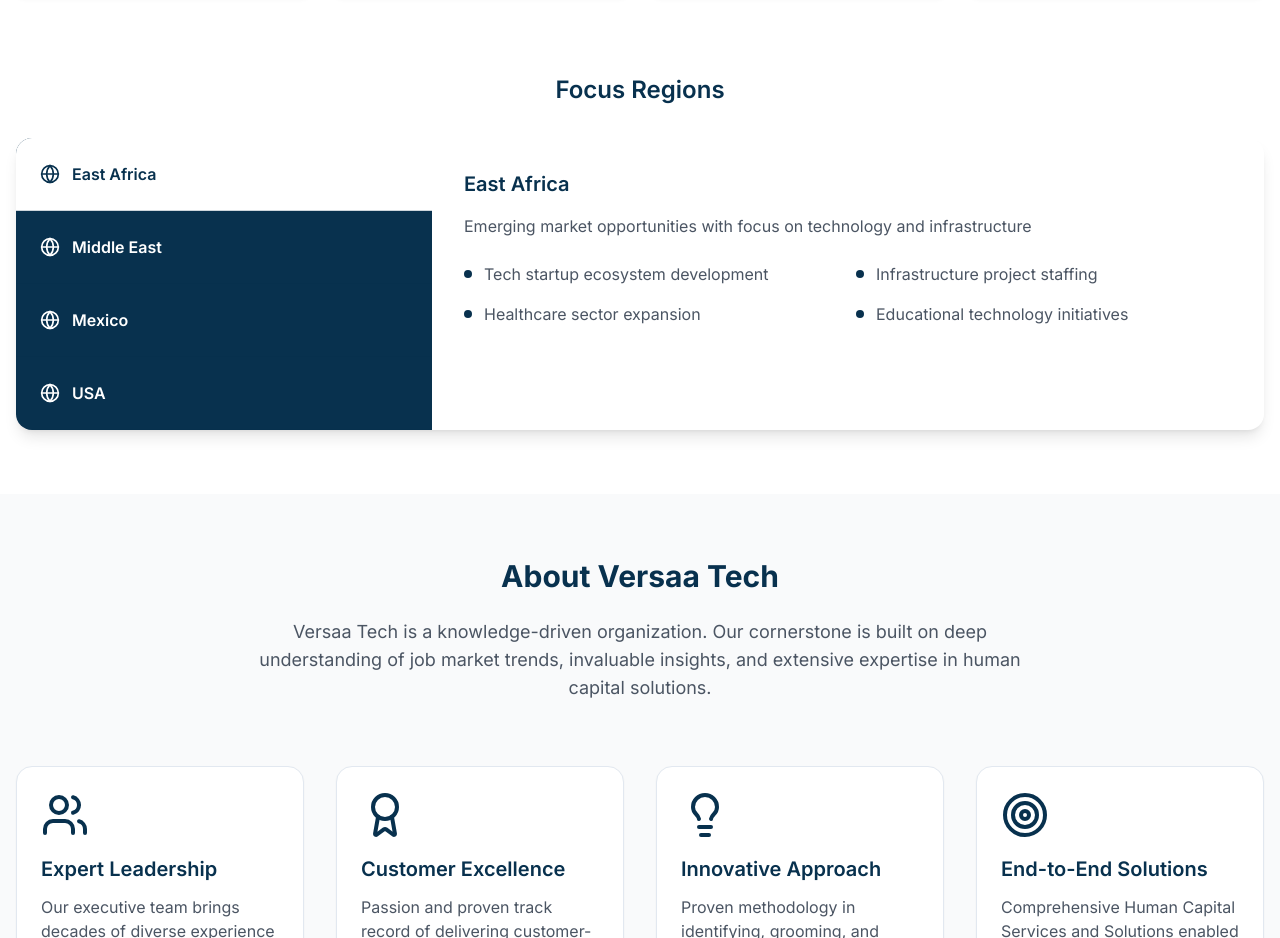
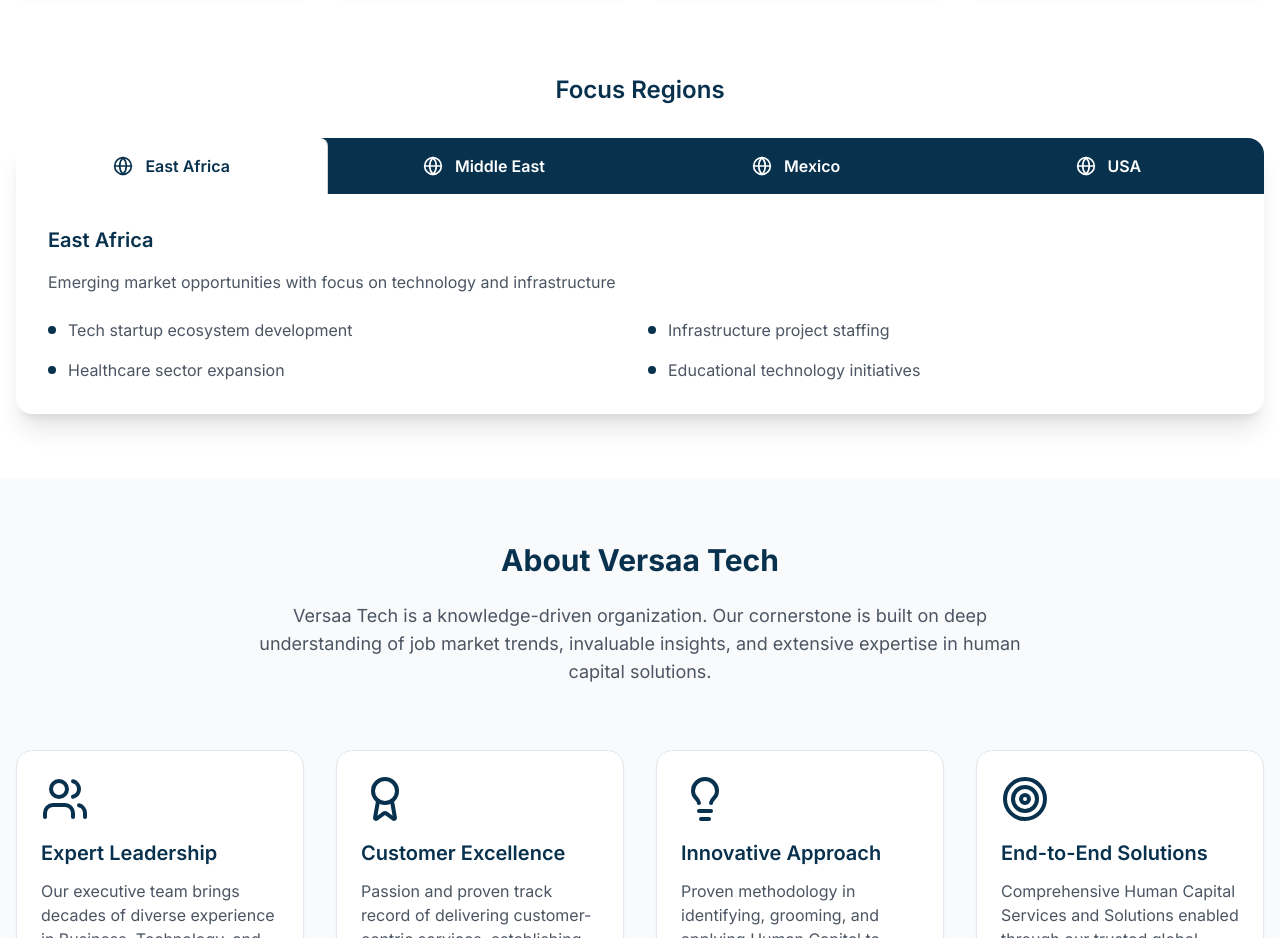
Before and after one commit to QoSz/versaa-tech, a Next.js app: page / in a window 1280 px wide. Shown: the part 3220-4158 px from the top of the page. Built offline with nearby package versions, Linux system fonts and the light colour scheme.

Commit message:
Minor ui improvements

```diff
--- a/src/components/home/StrategicFocus.tsx
+++ b/src/components/home/StrategicFocus.tsx
@@ -2,7 +2,7 @@
 
 import { useState } from 'react'
 import { motion } from 'framer-motion'
-import { Flame, Phone, Building2, Stethoscope, Globe } from 'lucide-react'
+import { Flame, Phone, Building2, Stethoscope, Globe, ChevronDown } from 'lucide-react'
 import { Card, CardContent } from "@/components/ui/card"
 
 interface FocusArea {
@@ -104,6 +104,7 @@
 
 export function StrategicFocus() {
     const [activeRegion, setActiveRegion] = useState(0)
+    const [isOpen, setIsOpen] = useState(false)
 
     return (
         <section className="py-16">
@@ -144,33 +145,86 @@
                 {/* Regions Section */}
                 <div>
                     <h3 className="text-2xl text-center font-semibold text-[#08314e] mb-8">Focus Regions</h3>
-                    <div className="bg-white rounded-2xl shadow-lg overflow-hidden">
-                        <div className="flex flex-col lg:flex-row">
-                            <div className="lg:w-1/3 bg-[#08314e]">
+                    <div className="bg-white rounded-2xl shadow-xl">
+                        <div className="flex flex-col">
+                            {/* Mobile Dropdown */}
+                            <div className="lg:hidden">
+                                <button
+                                    onClick={() => setIsOpen(!isOpen)}
+                                    className="w-full flex items-center justify-between p-4 bg-[#08314e] text-white rounded-t-2xl"
+                                >
+                                    <div className="flex items-center">
+                                        <Globe className="w-5 h-5 mr-3" />
+                                        <span className="font-semibold">{regions[activeRegion].name}</span>
+                                    </div>
+                                    <ChevronDown className={`w-5 h-5 transition-transform ${isOpen ? 'rotate-180' : ''}`} />
+                                </button>
+
+                                {/* Dropdown Menu */}
+                                {isOpen && (
+                                    <div className="absolute z-10 w-full bg-white shadow-lg border-t border-gray-100">
+                                        {regions.map((region, index) => (
+                                            <button
+                                                key={index}
+                                                onClick={() => {
+                                                    setActiveRegion(index)
+                                                    setIsOpen(false)
+                                                }}
+                                                className={`w-full text-left p-4 flex items-center
+                                                    ${index === activeRegion
+                                                        ? 'bg-gray-50 text-[#08314e]'
+                                                        : 'text-gray-700 hover:bg-gray-50'
+                                                    }
+                                                    ${index !== regions.length - 1 ? 'border-b border-gray-100' : ''}
+                                                `}
+                                            >
+                                                <Globe className="w-5 h-5 mr-3" />
+                                                <span className="font-semibold">{region.name}</span>
+                                            </button>
+                                        ))}
+                                    </div>
+                                )}
+                            </div>
+
+                            {/* Desktop Tabs */}
+                            <div className="hidden lg:flex bg-[#08314e] rounded-t-2xl">
                                 {regions.map((region, index) => (
                                     <button
                                         key={index}
                                         onClick={() => setActiveRegion(index)}
-                                        className={`w-full text-left p-6 border-b border-[#08314e]/20 transition-colors ${index === activeRegion ? 'bg-white text-[#08314e]' : 'text-white hover:bg-[#08314e]/80'
-                                            }`}
+                                        className={`flex-1 flex items-center justify-center px-6 py-4 transition-colors
+                                            ${index === activeRegion
+                                                ? 'bg-white text-[#08314e] rounded-t-lg'
+                                                : 'text-white hover:bg-white hover:bg-opacity-10 rounded-t-2xl'
+                                            }
+                                            ${index !== regions.length - 1 ? 'border-r border-[#08314e]/20' : ''}
+                                        `}
                                     >
-                                        <div className="flex items-center">
-                                            <Globe className={`w-5 h-5 mr-3 ${index === activeRegion ? 'text-[#08314e]' : 'text-white'
-                                                }`} />
-                                            <span className="font-semibold">{region.name}</span>
-                                        </div>
+                                        <Globe
+                                            className={`w-5 h-5 mr-3
+                                                ${index === activeRegion ? 'text-[#08314e]' : 'text-white'}
+                                            `}
+                                        />
+                                        <span className="font-semibold">{region.name}</span>
                                     </button>
                                 ))}
                             </div>
-                            <div className="lg:w-2/3 p-8">
+
+                            {/* Content area */}
+                            <div className="p-8">
                                 <motion.div
                                     key={activeRegion}
-                                    initial={{ opacity: 0, x: 20 }}
-                                    animate={{ opacity: 1, x: 0 }}
+                                    initial={{ opacity: 0, y: 20 }}
+                                    animate={{ opacity: 1, y: 0 }}
                                     transition={{ duration: 0.3 }}
+                                    className="h-full"
                                 >
-                                    <h4 className="text-xl font-semibold text-[#08314e] mb-4">{regions[activeRegion].name}</h4>
-                                    <p className="text-gray-600 mb-6">{regions[activeRegion].description}</p>
+                                    <h4 className="text-xl font-semibold text-[#08314e] mb-4">
+                                        {regions[activeRegion].name}
+                                    </h4>
+                                    <p className="text-gray-600 mb-6">
+                                        {regions[activeRegion].description}
+                                    </p>
                                     <div className="grid grid-cols-1 md:grid-cols-2 gap-4">
                                         {regions[activeRegion].initiatives.map((initiative, index) => (
                                             <div key={index} className="flex items-center">
```
